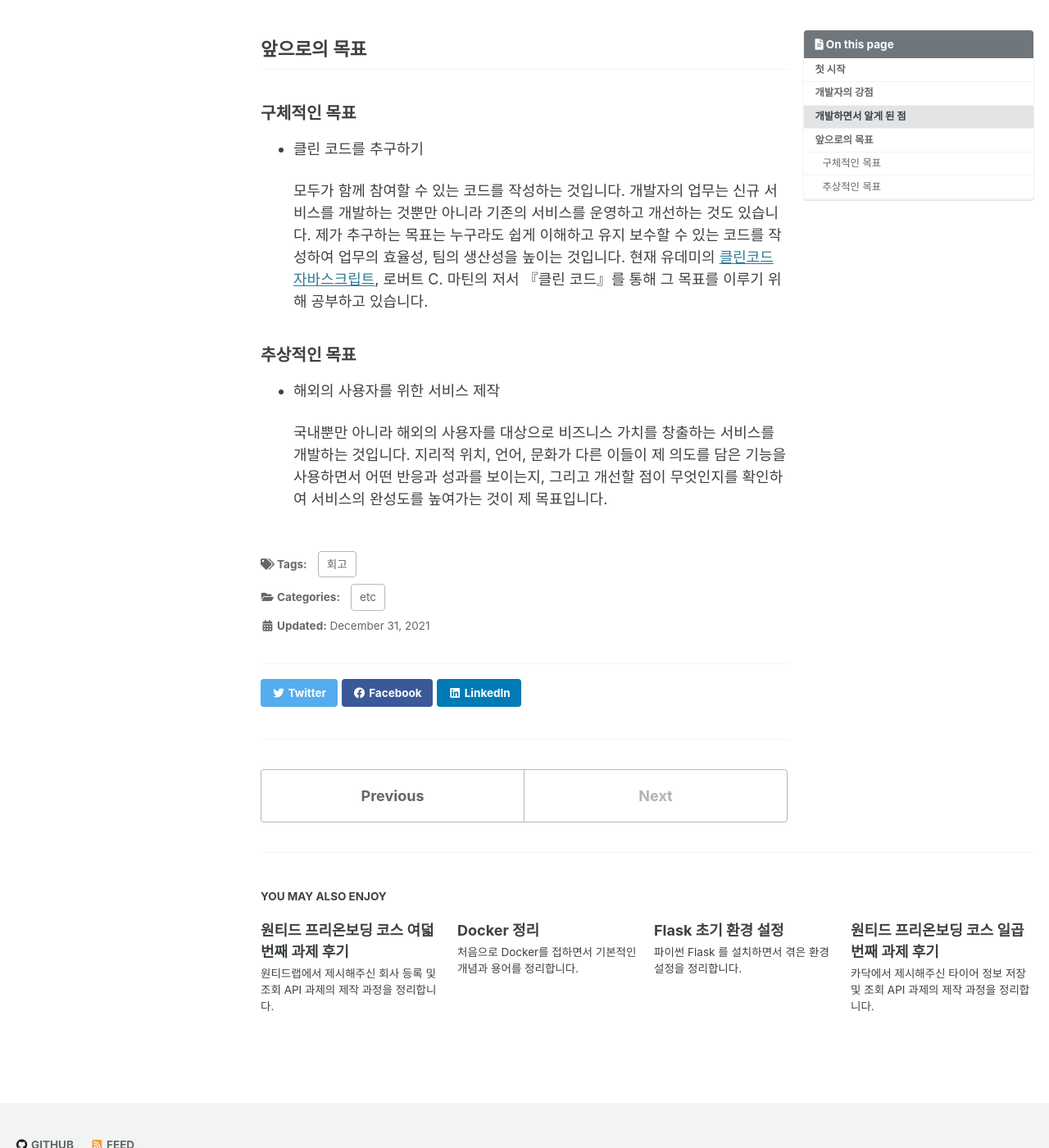
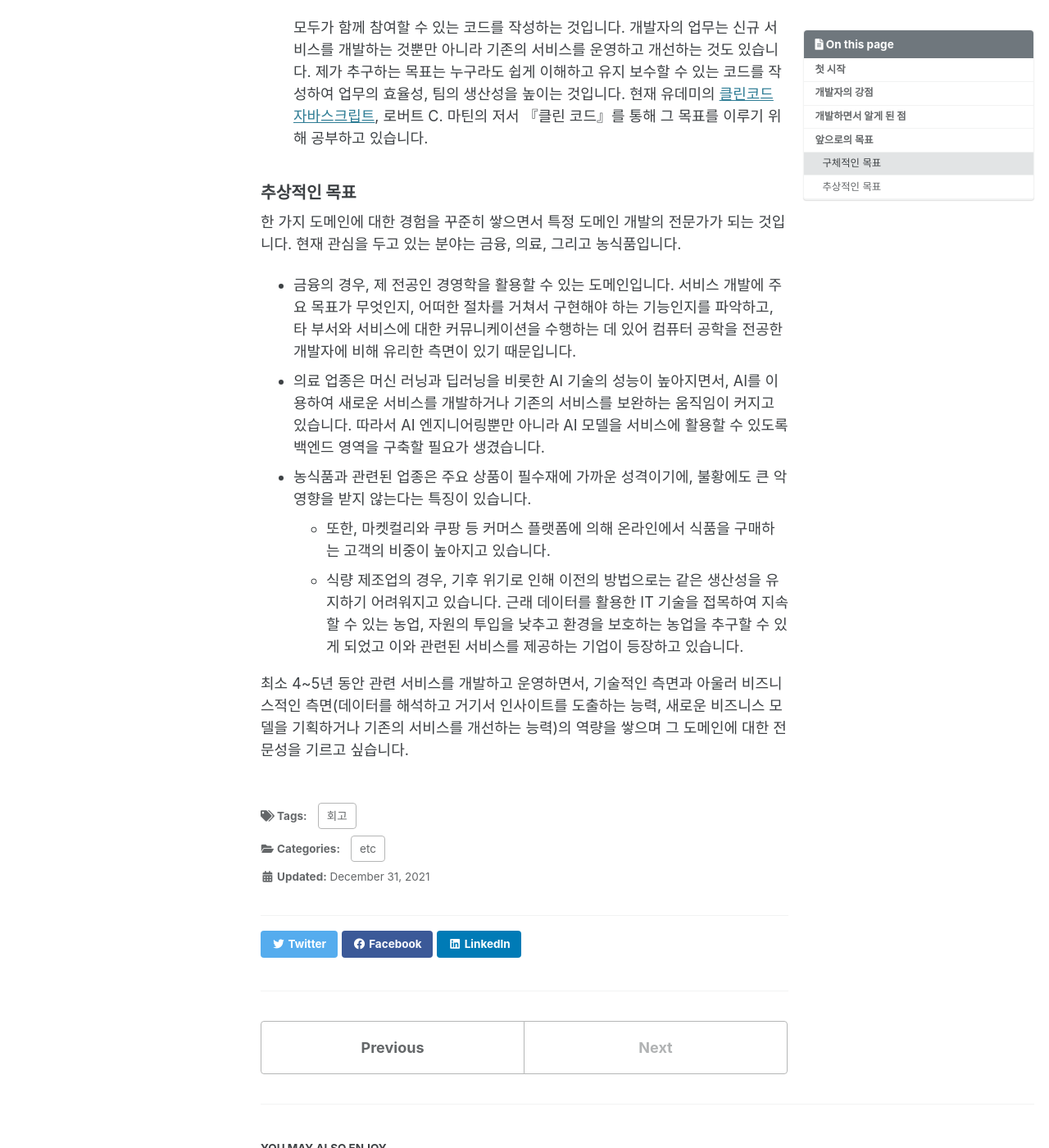
Before and after one commit to chinsanchung/chinsanchung.github.com, a Jekyll site: the page built from _posts/2021-12-31-reason-of-choosing-developer.md, in a window 1280 px wide and 1400 px high, scrolled down 2110 px. Shown: the whole window at 82% size. Built offline with Jekyll 4.4.1, drawn with Linux system fonts in a browser that asks for light colours; cached includes are drawn as plain includes; some of the changed text lies outside the part shown.

Commit message:
'개발자의 강점', '앞으로의 목표' 항목 수정
- '개발자의 강점'의 일부 내용을 수정했습니다.
- '앞으로의 목표' 중 추상적인 목표의 주제를 변경하였습니다.

```diff
--- a/_posts/2021-12-31-reason-of-choosing-developer.md
+++ b/_posts/2021-12-31-reason-of-choosing-developer.md
@@ -1,5 +1,5 @@
 ---
-title: "나에게 있어 개발자란"
+title: '나에게 있어 개발자란'
 layout: single
 author_profile: false
 read_time: false
@@ -26,12 +26,6 @@ tags:
 유일한 낙이었다면 교환학생들과 함께 경영학에 대한 주제를 토의하고 발표하는 수업을 듣는 것이었습니다. 교환학생들과 함께 공부하면서 막연하게 서로 다른 문화와 언어를 가진 사람들과 일하는 것은 어떨지 생각하게 됐는데, 그때 고모부께서 개발자에 대해 말씀해주셔서 개발에 대해 알아보기 시작했습니다. 여러 팀과 직접적으로 소통하고, 현지의 문화와 언어적인 특성을 제대로 이해해야 업무를 수행할 수 있는 직무이기 때문에 마케팅, 영업에서 요구하는 언어의 수준은 매우 높은 편입니다. 하지만 개발자는 업무에서 주로 사용하는 용어가 정해져 있고, 대부분 영어로 그것을 표현하기에 의사소통의 수준이 최상급이 아니더라도 업무를 수행할 수 있습니다. 그 당시에는 다양한 국적의 동료와 함께 일하는 것에 관심이 있었기에, 그때부터 조금씩 프로그래밍을 배우기 시작했습니다.
 
 ## 개발자의 강점
-
-제가 생각하는 개발자 직무의 강점은 크게 세 가지가 있습니다.
-
-- 언어의 장벽이 경영 관련 직무보다 낮음
-
-  위에서 언급한 대로, 주요 개념이 영어로 표현하며 업무상의 커뮤니케이션에서 기술적인 용어를 사용하기에 경영 쪽의 직무보다 연어의 장벽이 상대적으로 낮습니다.
 
 - 무형의 서비스를 실존하는 서비스로 만드는 점
 
@@ -65,6 +59,12 @@ tags:
 
 ### 추상적인 목표
 
-- 해외의 사용자를 위한 서비스 제작
+한 가지 도메인에 대한 경험을 꾸준히 쌓으면서 특정 도메인 개발의 전문가가 되는 것입니다. 현재 관심을 두고 있는 분야는 금융, 의료, 그리고 농식품입니다.
 
-  국내뿐만 아니라 해외의 사용자를 대상으로 비즈니스 가치를 창출하는 서비스를 개발하는 것입니다. 지리적 위치, 언어, 문화가 다른 이들이 제 의도를 담은 기능을 사용하면서 어떤 반응과 성과를 보이는지, 그리고 개선할 점이 무엇인지를 확인하여 서비스의 완성도를 높여가는 것이 제 목표입니다.
+- 금융의 경우, 제 전공인 경영학을 활용할 수 있는 도메인입니다. 서비스 개발에 주요 목표가 무엇인지, 어떠한 절차를 거쳐서 구현해야 하는 기능인지를 파악하고, 타 부서와 서비스에 대한 커뮤니케이션을 수행하는 데 있어 컴퓨터 공학을 전공한 개발자에 비해 유리한 측면이 있기 때문입니다.
+- 의료 업종은 머신 러닝과 딥러닝을 비롯한 AI 기술의 성능이 높아지면서, AI를 이용하여 새로운 서비스를 개발하거나 기존의 서비스를 보완하는 움직임이 커지고 있습니다. 따라서 AI 엔지니어링뿐만 아니라 AI 모델을 서비스에 활용할 수 있도록 백엔드 영역을 구축할 필요가 생겼습니다.
+- 농식품과 관련된 업종은 주요 상품이 필수재에 가까운 성격이기에, 불황에도 큰 악영향을 받지 않는다는 특징이 있습니다.
+  - 또한, 마켓컬리와 쿠팡 등 커머스 플랫폼에 의해 온라인에서 식품을 구매하는 고객의 비중이 높아지고 있습니다.
+  - 식량 제조업의 경우, 기후 위기로 인해 이전의 방법으로는 같은 생산성을 유지하기 어려워지고 있습니다. 근래 데이터를 활용한 IT 기술을 접목하여 지속할 수 있는 농업, 자원의 투입을 낮추고 환경을 보호하는 농업을 추구할 수 있게 되었고 이와 관련된 서비스를 제공하는 기업이 등장하고 있습니다.
+
+최소 4~5년 동안 관련 서비스를 개발하고 운영하면서, 기술적인 측면과 아울러 비즈니스적인 측면(데이터를 해석하고 거기서 인사이트를 도출하는 능력, 새로운 비즈니스 모델을 기획하거나 기존의 서비스를 개선하는 능력)의 역량을 쌓으며 그 도메인에 대한 전문성을 기르고 싶습니다.
```
